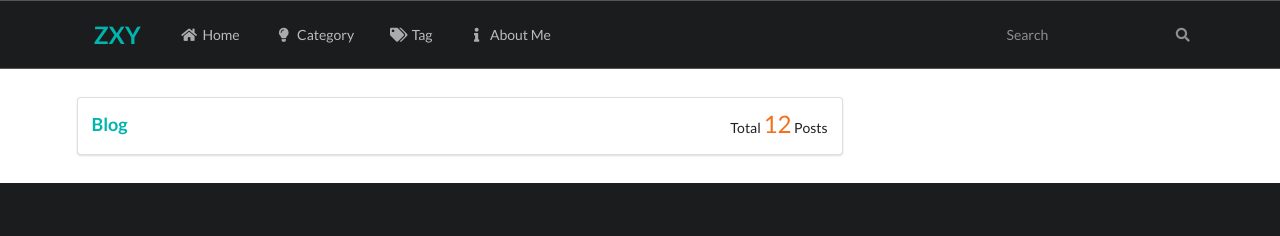
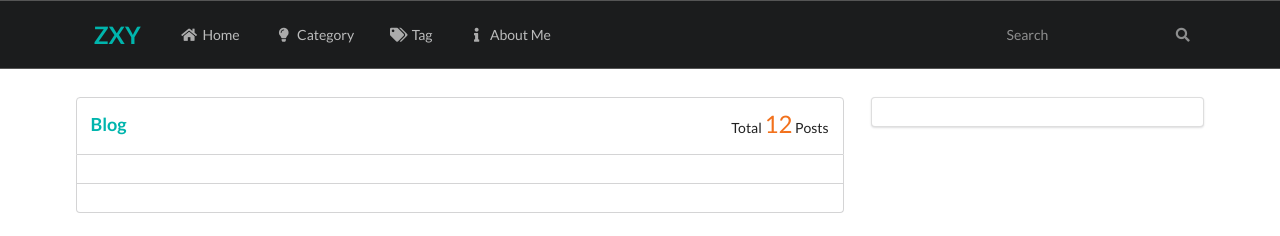
Before and after one commit to zhenxiao-yu/Spring-Boot-Blog, a plain HTML site: page index.html in a window 1280 px wide. Shown: the top 236 px of the page. Drawn offline with nearby package versions, Linux system fonts and the light colour scheme.

Commit message:
Main panel comments and adjustments

```diff
--- a/index.html
+++ b/index.html
@@ -2,9 +2,10 @@
 <html lang="en">
 <head>
     <meta charset="UTF-8">
-    <meta name="viewport" content ="width=device-width, initial-scale=1.0">
+    <meta name="viewport" content="width=device-width, initial-scale=1.0">
     <title>Home Page</title>
-    <link rel="stylesheet" href="https://cdn.jsdelivr.net/npm/semantic-ui@2.4.2/dist/semantic.min.css"> <!--CDN Release Of Semantic UI -->
+    <link rel="stylesheet" href="https://cdn.jsdelivr.net/npm/semantic-ui@2.4.2/dist/semantic.min.css">
+    <!--CDN Release Of Semantic UI -->
     <link rel="stylesheet" href="./static/css/me.css">
 </head>
 <body>
@@ -34,14 +35,13 @@
     <!--container adjusts content based on screen size-->
     <div class="ui container">
         <div class="ui grid">
-                <!--Main Panel-->
+            <!--main panel-->
             <div class="eleven wide column">
-                    <div class="ui segment">
-                        <div class="ui middle aligned two column grid"> <!--vertical middle aligned header-->
-                            <!--panel header-->
+                <!--main panel header-->
+                <div class="ui top attached segment"> <!--attach header to posts-->
+                    <div class="ui middle aligned two column grid"> <!--vertical middle aligned header text-->
                         <div class="column">
                             <h3 class="ui teal header">Blog</h3>
-
                         </div>
                         <!--post counter-->
                         <div class="right aligned column">
@@ -49,24 +49,40 @@
                         </div>
                     </div>
                 </div>
+
+                <!--main panel content-->
+                <div class="ui attached segment"> <!--attach posts to header-->
+
                 </div>
-                <!--Side Panel-->
+
+                <!--main panel footer -->
+                <div class="ui bottom attached segment">
+
+                </div>
+
+            </div>
+            <!--side panel-->
             <div class="five wide column">
+                <div class="ui segment">
 
+                </div>
             </div>
         </div>
     </div>
 </div>
 
 <!--Bottom Footer-->
-    <footer class="ui inverted vertical segment m-padded-tb-massive"> <!--inverted color(black) + vertical(square edges)-->
+<footer class="ui inverted vertical segment m-padded-tb-massive">
+    <!--inverted color(black) + vertical(square edges)-->
     <div class="ui center aligned container">
-            <div class="ui inverted divided grid"> <!--Semantic UI grid divide content into 16 pieces (Bootstrap has 12)-->
+        <div class="ui inverted divided grid">
+            <!--Semantic UI grid divide content into 16 pieces (Bootstrap has 12)-->
             <!--Instagram QR Image-->
             <div class="three wide column">
                 <div class="ui inverted link list">
                     <div class="item">
-                            <img src="./static/images/instagramQR.png" class="ui rounded image" alt="Instagram QR Code" style="width: 110px">
+                        <img src="./static/images/instagramQR.png" class="ui rounded image" alt="Instagram QR Code"
+                             style="width: 110px">
                     </div>
                 </div>
             </div>
@@ -91,8 +107,10 @@
             <!--Short Intro-->
             <div class="seven wide column">
                 <h4 class="ui inverted header m-text-thin m-text-spaced">ZhenXiao Yu's Blog</h4>
-                    <p class="m-text-thin m-text-spaced m-opacity-mini">This is my personal blog, I will be posting content related to programming,
-                        game development, and other things I find worthy of discussion. I hope you find something useful...</p>
+                <p class="m-text-thin m-text-spaced m-opacity-mini">This is my personal blog, I will be posting
+                    content related to programming,
+                    game development, and other things I find worthy of discussion. I hope you find something
+                    useful...</p>
             </div>
         </div>
         <!--Bottom CopyRight Info-->
@@ -103,6 +121,7 @@
 </footer>
 
 <script src="https://cdn.jsdelivr.net/npm/jquery@3.2/dist/jquery.min.js"></script>  <!--CDN Release Of Jquery -->
-<script src="https://cdn.jsdelivr.net/npm/semantic-ui@2.4.2/dist/semantic.min.js"></script> <!--CDN Release Of Semantic UI -->
+<script src="https://cdn.jsdelivr.net/npm/semantic-ui@2.4.2/dist/semantic.min.js"></script>
+<!--CDN Release Of Semantic UI -->
 </body>
 </html>
```
Lines whose indentation alone changed are shown as unchanged.
